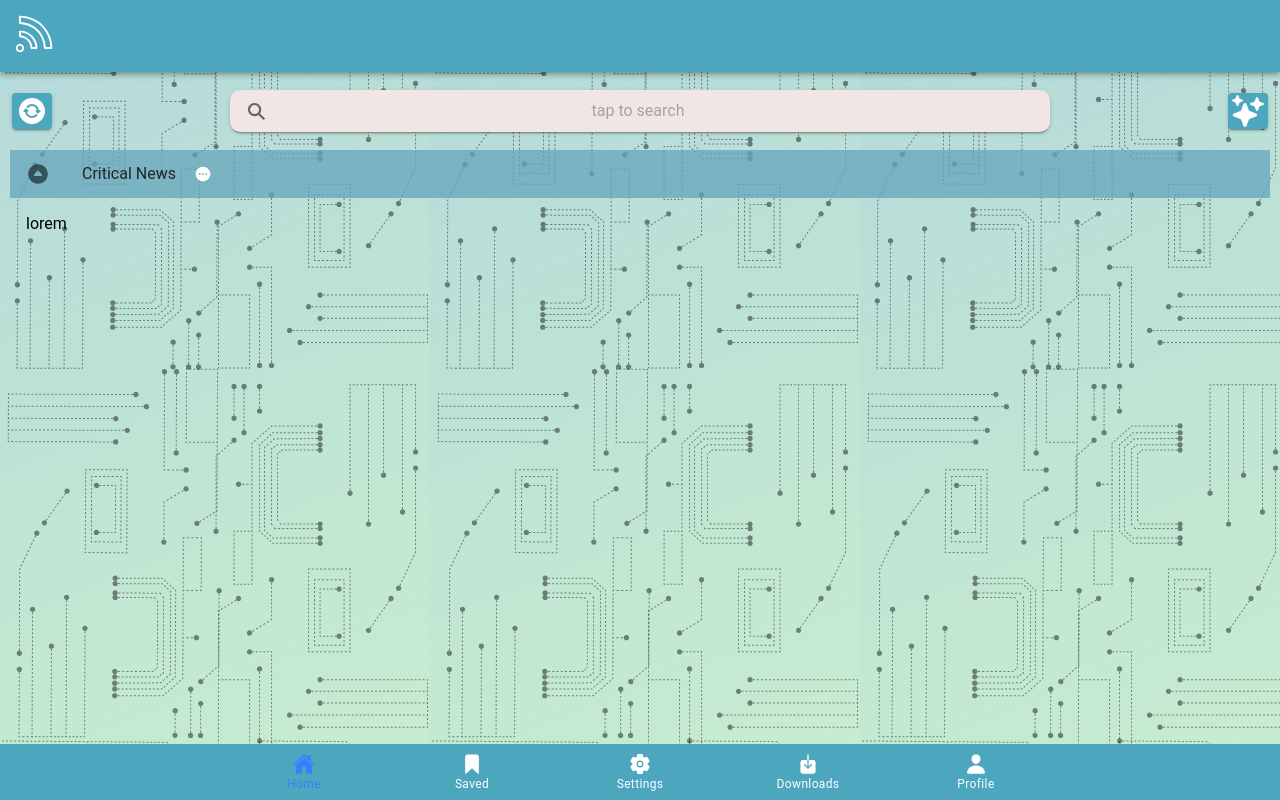
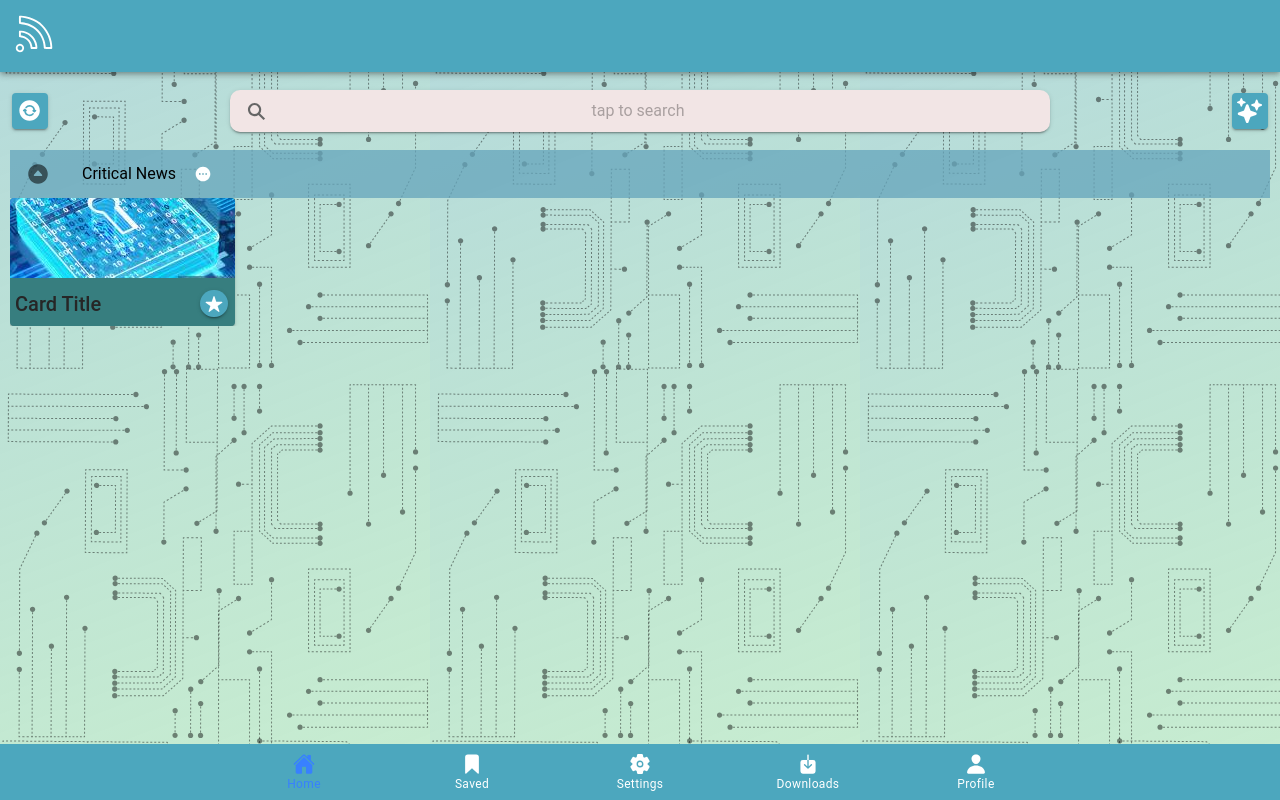
Before and after one commit to Konstantinos-Chatzistavrou/Threat-Watch, a React (Vite) app in the folder ui/: page /home in a window 1280 px wide. Both pictures are taken after a click on the element 38 px from the left and 174 px from the top of the page. Built offline with nearby package versions, Linux system fonts and the light colour scheme.

Commit message:
150: Updated button configuration, accordion prototype

```diff
--- a/ui/src/app/App.css
+++ b/ui/src/app/App.css
@@ -18,16 +18,32 @@ ion-tab-bar, ion-toolbar {
     border: none;
 }
 
-ion-button.custom {
+ion-button {
+    border-radius: 5px;
     --background: #4CA7BE;
-    border-radius: 5px;
-    width: 2.5rem;
+
+    &.small-square {
+        width: 1.75rem;
+    }
+
+    &.default-square {
+        width: 2.25rem
+    }
+
+    &.large-square {
+        width: 3.5rem
+    }
+
+    &.rounded {
+        border-radius: 50%;
+    }
+
+    &.none {
+        --background: transparent;
+        --box-shadow: none;
+    }
 }
 
-ion-button.none {
-    --background: transparent;
-    --box-shadow: none;
-}
 
 ion-accordion-group.custom {
     --ion-background-color: transparent;
@@ -37,3 +53,7 @@ ion-accordion-group.custom {
 ion-tab-button:not(.tab-selected) {
     color: white;
 }
+
+ion-card {
+    --background: #377E7F;
+}
--- a/ui/src/app/common/Button/Button.tsx
+++ b/ui/src/app/common/Button/Button.tsx
@@ -1,24 +1,31 @@
 import React, { ReactNode } from "react";
 import { IonButton, IonIcon } from "@ionic/react";
 
-interface ButtonProps {
-  type: ButtonType;
-  ariaLabel: string;
-  ariaHidden?: boolean;
-  size?: string;
-  classes?: string;
-  icon?: string;
+interface IonButtonProps {
+  size?: "large" | "small";
+  shape?: "round";
 }
 
-type ButtonType = "icon";
+interface IonIconProps {
+  icon?: string;
+  iconSize?: "small" | "large";
+  ariaHidden?: boolean;
+}
+
+interface ButtonProps extends IonButtonProps, IonIconProps {
+  type: "icon";
+  ariaLabel: string;
+  classes?: string;
+}
 
 const Button = ({
   type,
   ariaLabel,
   ariaHidden = true,
-  size = "large",
+  iconSize,
   classes,
   icon,
+  ...rest
 }: ButtonProps) => {
   let buttonContents: ReactNode;
 
@@ -26,7 +33,7 @@ const Button = ({
     buttonContents = (
       <IonIcon
         slot={"icon-only"}
-        size={size}
+        size={iconSize}
         aria-hidden={ariaHidden}
         icon={icon}
       />
@@ -37,6 +44,7 @@ const Button = ({
     <IonButton
       className={`ion-no-padding ${classes || ""}`}
       aria-label={ariaLabel}
+      {...rest}
     >
       {buttonContents}
     </IonButton>
--- a/ui/src/app/pages/home/index.tsx
+++ b/ui/src/app/pages/home/index.tsx
@@ -1,6 +1,9 @@
 import {
   IonAccordion,
   IonAccordionGroup,
+  IonCard,
+  IonCardHeader,
+  IonCardTitle,
   IonCol,
   IonContent,
   IonGrid,
@@ -14,11 +17,13 @@ import {
   caretDownCircle,
   ellipsisHorizontalCircleSharp,
   sparkles,
+  star,
   syncCircle,
 } from "ionicons/icons";
 import React from "react";
 import Header from "../../common/Header/Header";
 import Button from "../../common/Button/Button";
+import lockSecurityImage from "../../../assets/lock-circuit.jpeg";
 
 const Home: React.FC = () => {
   const handleSearchChange = () => {};
@@ -37,7 +42,7 @@ const Home: React.FC = () => {
                 ariaLabel={"search-reload"}
                 type="icon"
                 icon={syncCircle}
-                classes={"custom"}
+                classes={"default-square"}
               />
             </IonCol>
             <IonCol>
@@ -52,7 +57,7 @@ const Home: React.FC = () => {
             </IonCol>
             <IonCol size={"2"}>
               <Button
-                classes={"ion-float-right custom"}
+                classes={"ion-float-right default-square"}
                 ariaLabel={"sparkles-placeholder-aria-label"}
                 type="icon"
                 icon={sparkles}
@@ -69,20 +74,53 @@ const Home: React.FC = () => {
                 >
                   <IonItem slot="header">
                     <IonRow class={"ion-align-items-center"}>
-                      <IonLabel class={"ion-padding-end"} color={"dark"}>
+                      <IonLabel class={"ion-padding-end"}>
                         Critical News
                       </IonLabel>
                       <Button
                         type={"icon"}
                         icon={ellipsisHorizontalCircleSharp}
                         ariaLabel={"critical-news-menu"}
-                        size={"small"}
+                        iconSize={"small"}
                         classes={"none"}
                       />
                     </IonRow>
                   </IonItem>
-                  <div className="ion-padding" slot="content">
-                    lorem
+                  <div
+                    slot="content"
+                    style={{
+                      maxWidth: "225px",
+                    }}
+                  >
+                    <IonCard className={"ion-no-margin"}>
+                      <img
+                        alt="security-thumbnail"
+                        src={lockSecurityImage}
+                        style={{
+                          width: "225px",
+                          maxHeight: "80px",
+                          objectFit: "none",
+                        }}
+                      />
+                      <IonCardHeader class={"ion-no-padding"}>
+                        <IonRow class={"ion-align-items-center"}>
+                          <IonCol>
+                            <IonCardTitle>Card Title</IonCardTitle>
+                          </IonCol>
+                          <IonCol>
+                            <Button
+                              type="icon"
+                              ariaLabel={"favorite-btn"}
+                              size={"small"}
+                              icon={star}
+                              iconSize={"small"}
+                              classes={"small-square ion-float-right"}
+                              shape={"round"}
+                            />
+                          </IonCol>
+                        </IonRow>
+                      </IonCardHeader>
+                    </IonCard>
                   </div>
                 </IonAccordion>
               </IonAccordionGroup>
```
Also changed, not shown: ui/src/assets/lock-circuit.jpeg (added).
